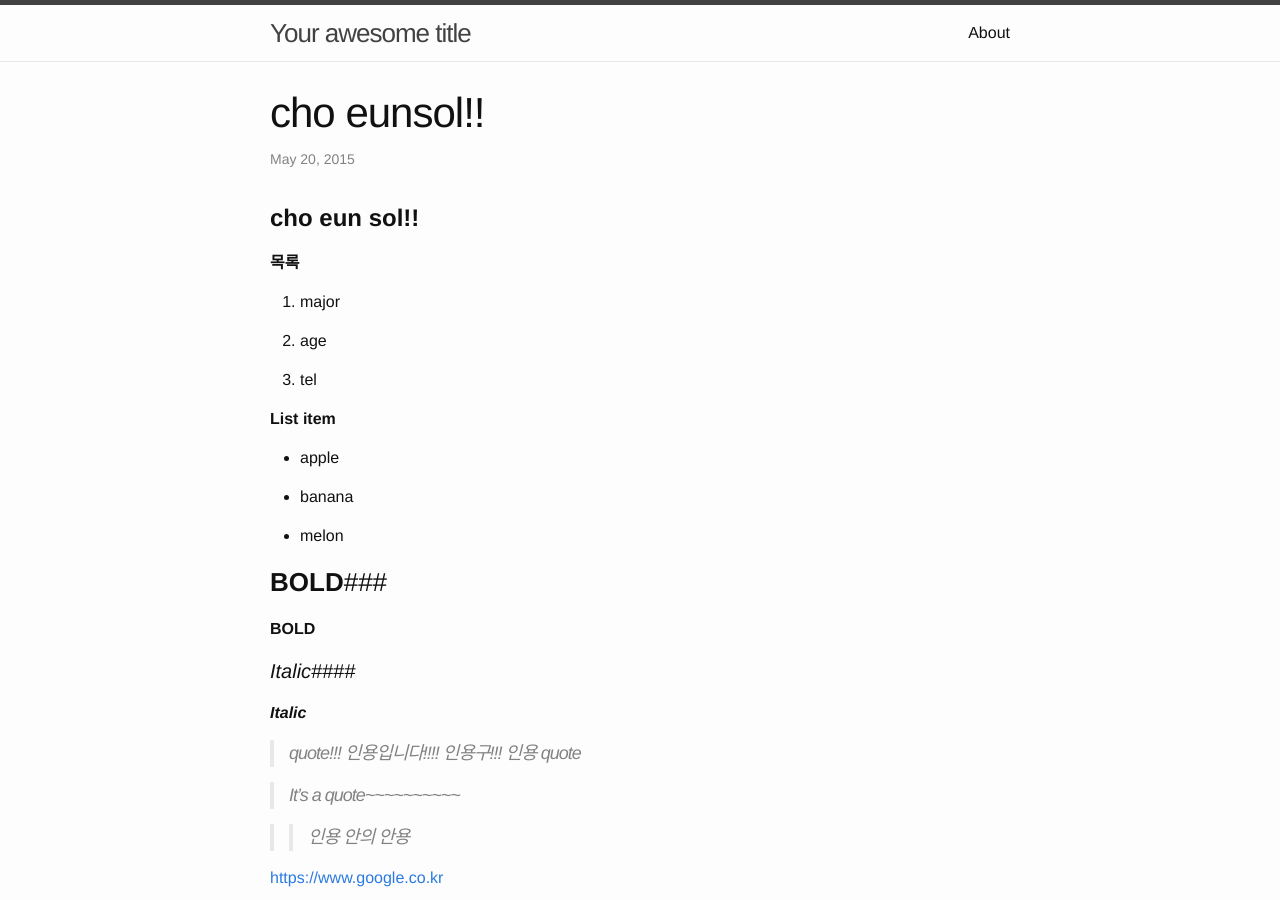
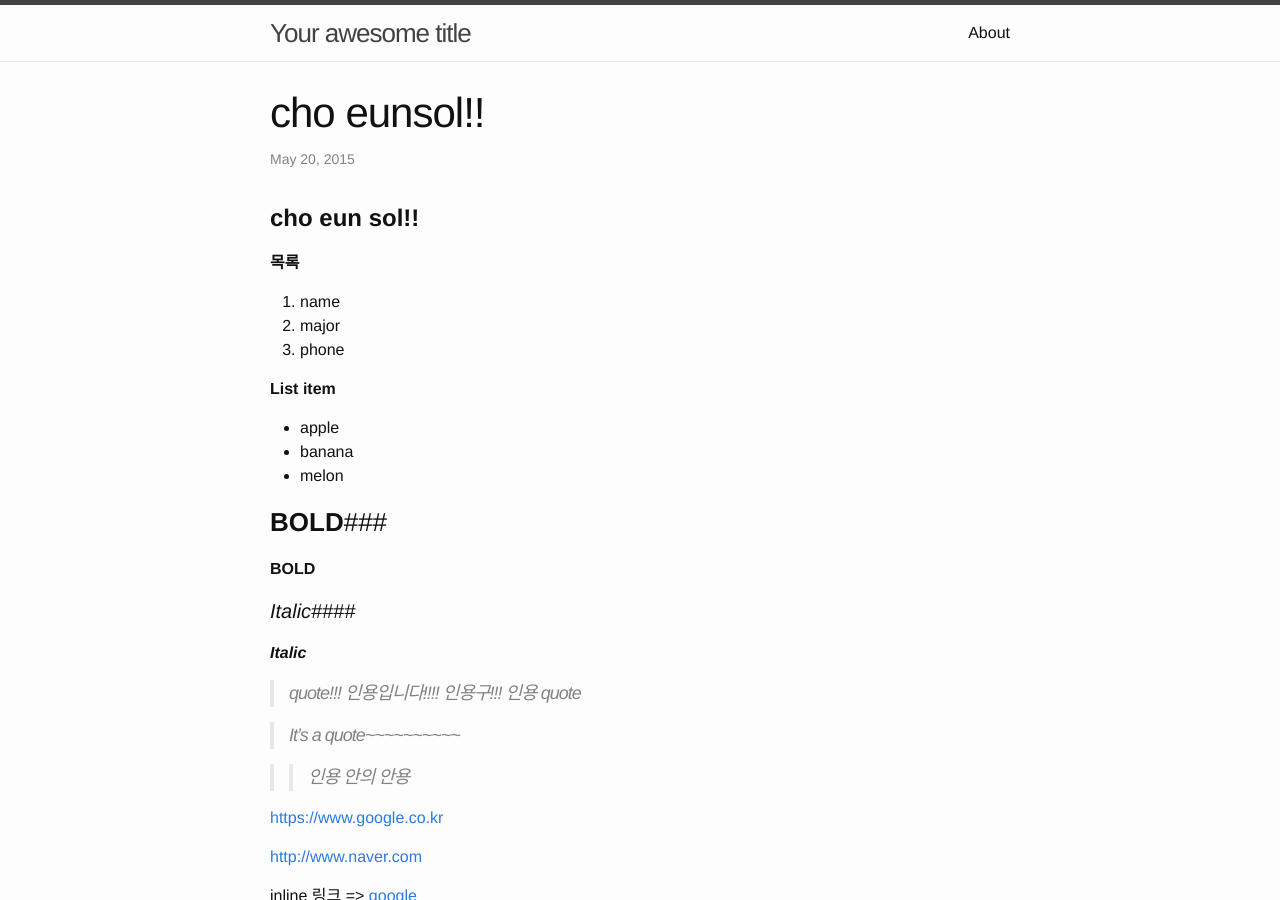
Before and after one commit to choeunsol/choeunsol.github.com, a Jekyll site: the page built from _posts/2015-05-20-cho-eunsol.md, in a window 1280 px wide and 900 px high. Built offline with Jekyll 4.4.1, drawn with Linux system fonts in a browser that asks for light colours.

Commit message:
Update 2015-05-20-cho-eunsol.md

```diff
--- a/_posts/2015-05-20-cho-eunsol.md
+++ b/_posts/2015-05-20-cho-eunsol.md
@@ -9,18 +9,15 @@ date: 2015-05-20
 =============
 
 **목록**
-1. major
 
-2. age
-
-3. tel
-
+ 1. name
+ 2. major
+ 3. phone
 
  **List item**
+
  - apple
-
  - banana
-
  - melon
 
 
```
